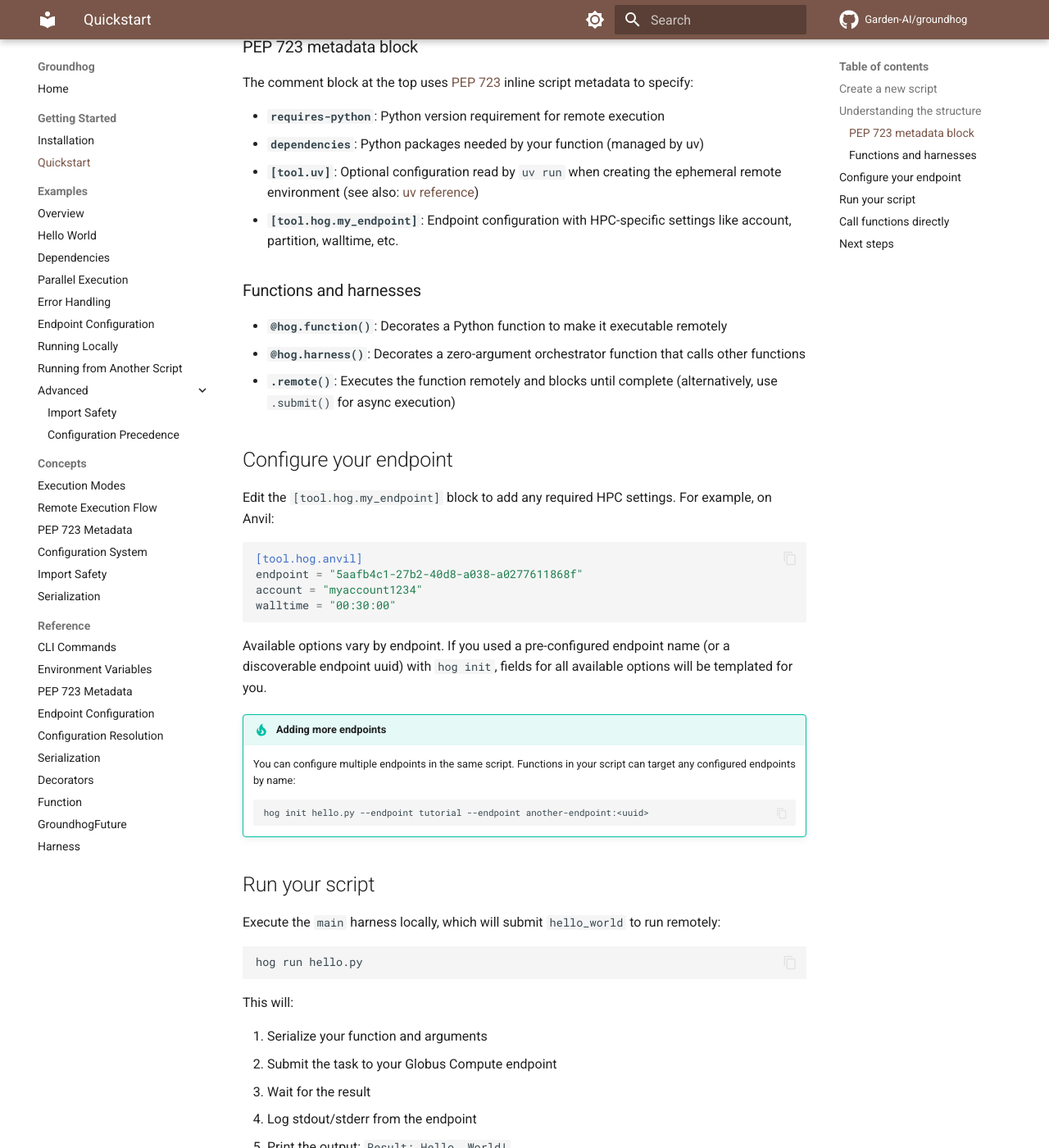
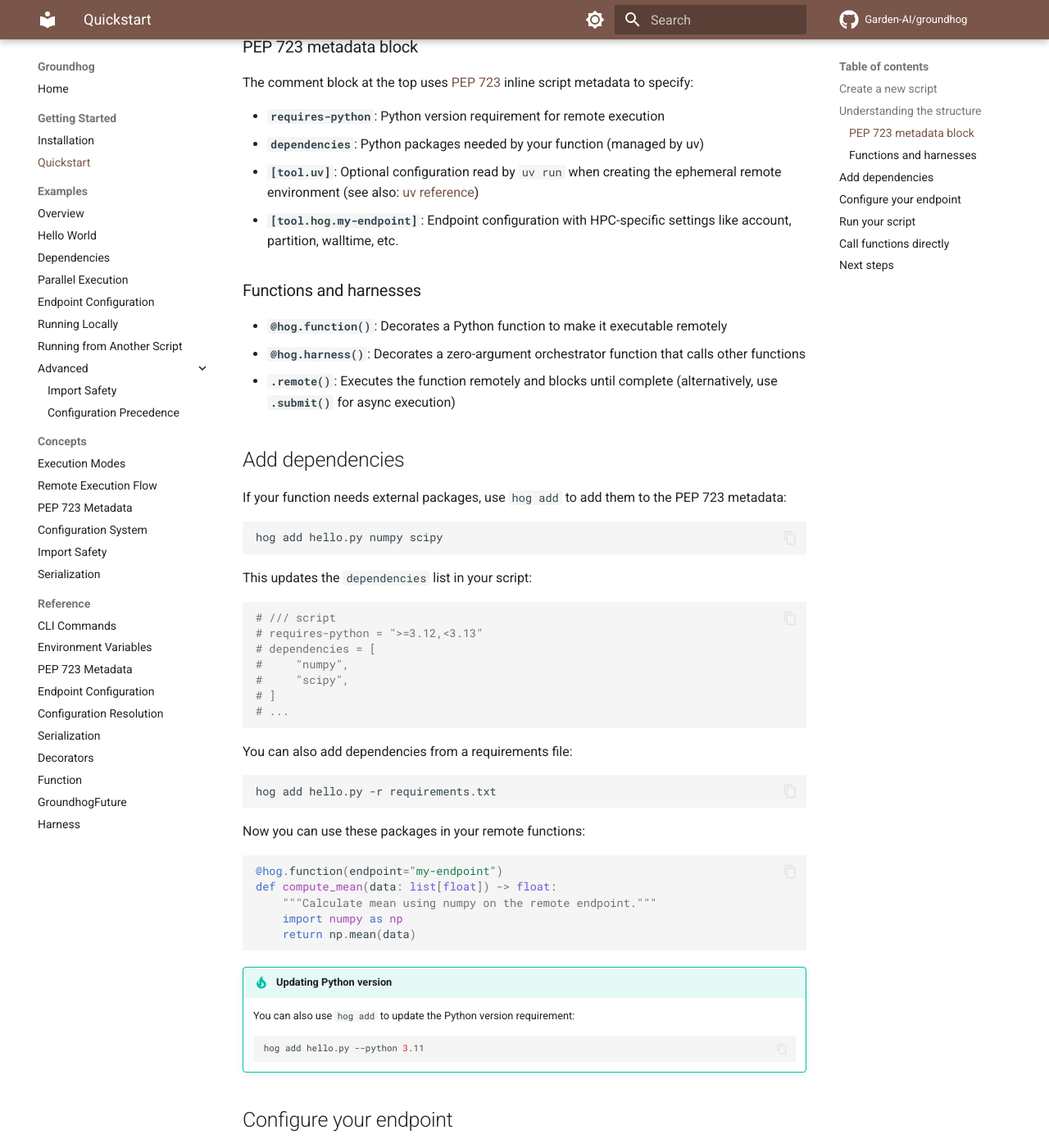
Before and after one commit to Garden-AI/groundhog, an MkDocs documentation site: the page built from docs/getting-started/quickstart.md, in a window 1280 px wide and 1400 px high, scrolled down 1215 px. Shown: the whole window at 82% size. Built offline with MkDocs 1.6.1 and Material for MkDocs 9.7.7, drawn with Linux system fonts in a browser that asks for light colours; comment, search, counter and statistics services are not loaded; the version menu is left out; some of the changed text lies outside the part shown.

Commit message:
edit quickstart

````diff
--- a/docs/getting-started/quickstart.md
+++ b/docs/getting-started/quickstart.md
@@ -25,14 +25,14 @@
 # [tool.uv]
 # exclude-newer = "2025-12-10T00:00:00Z"
 #
-# [tool.hog.my_endpoint]
+# [tool.hog.my-endpoint]
 # endpoint = "your-endpoint-uuid"
 # # Configure endpoint-specific options here
 # ///
 
 import groundhog_hpc as hog
 
-@hog.function(endpoint="my_endpoint")
+@hog.function(endpoint="my-endpoint")
 def hello_world(name: str = "World") -> str:
     """Example function that can be run remotely on your HPC cluster."""
     return f"Hello, {name}!"
@@ -54,17 +54,60 @@
 - **`requires-python`**: Python version requirement for remote execution
 - **`dependencies`**: Python packages needed by your function (managed by uv)
 - **`[tool.uv]`**: Optional configuration read by `uv run` when creating the ephemeral remote environment (see also: [uv reference](https://docs.astral.sh/uv/reference/settings/))
-- **`[tool.hog.my_endpoint]`**: Endpoint configuration with HPC-specific settings like account, partition, walltime, etc.
+- **`[tool.hog.my-endpoint]`**: Endpoint configuration with HPC-specific settings like account, partition, walltime, etc.
 
 ### Functions and harnesses
 
 - **`@hog.function()`**: Decorates a Python function to make it executable remotely
 - **`@hog.harness()`**: Decorates a zero-argument orchestrator function that calls other functions
-- **`.remote()`**: Executes the function remotely and blocks until complete (alternatively, use `.submit()` for async execution)
+- **`.remote()`**: Executes the function remotely and blocks until complete (alternatively, use **`.submit()`** for async execution)
+
+## Add dependencies
+
+If your function needs external packages, use `hog add` to add them to the PEP 723 metadata:
+
+```bash
+hog add hello.py numpy scipy
+```
+
+This updates the `dependencies` list in your script:
+
+```python
+# /// script
+# requires-python = ">=3.12,<3.13"
+# dependencies = [
+#     "numpy",
+#     "scipy",
+# ]
+# ...
+```
+
+You can also add dependencies from a requirements file:
+
+```bash
+hog add hello.py -r requirements.txt
+```
+
+Now you can use these packages in your remote functions:
+
+```python
+@hog.function(endpoint="my-endpoint")
+def compute_mean(data: list[float]) -> float:
+    """Calculate mean using numpy on the remote endpoint."""
+    import numpy as np
+    return np.mean(data)
+```
+
+!!! tip "Updating Python version"
+    You can also use `hog add` to update the Python version requirement:
+
+    ```bash
+    hog add hello.py --python 3.11
+    ```
 
 ## Configure your endpoint
 
-Edit the `[tool.hog.my_endpoint]` block to add any required HPC settings. For example, on Anvil:
+Edit the `[tool.hog.my-endpoint]` block to add any required HPC settings. For example, on Anvil:
 
 ```toml
 [tool.hog.anvil]
@@ -121,12 +164,11 @@
 print(result)  # "Hello, Local Machine!"
 ```
 
-!!! note "Import safety"
-    Groundhog prevents module-level `.remote()` calls to avoid infinite recursion. See [Import Safety](../concepts/import-safety.md) for details.
+1. **Important:** Always import `groundhog_hpc` to initialize groundhog's import hook _before_ importing functions from groundhog scripts. If not marked as safe by the import hook, `.remote`, `.local`, and `.submit` calls will fail with a `ModuleImportError`. See [Import Safety](../concepts/import-safety.md) for details.
 
 ## Next steps
 
-- **[Examples](../examples/index.md)**: See more complete examples including dependencies, parallel execution, and error handling
+- **[Examples](../examples/index.md)**: See more complete examples including dependencies and parallel execution
 - **[Execution Modes](../concepts/execution-modes.md)**: Learn about the different ways to invoke groundhog functions
 - **[Configuration](../concepts/configuration.md)**: Understand the configuration system
 - **[CLI Reference](../api/cli.md)**: Full documentation of `hog` commands
--- a/mkdocs.yml
+++ b/mkdocs.yml
@@ -96,7 +96,6 @@
     - Hello World: examples/hello-world.md
     - Dependencies: examples/dependencies.md
     - Parallel Execution: examples/parallel-execution.md
-    - Error Handling: examples/error-handling.md
     - Endpoint Configuration: examples/configuration.md
     - Running Locally: examples/local.md
     - Running from Another Script: examples/imported_function.md
--- a/pyproject.toml
+++ b/pyproject.toml
@@ -69,6 +69,7 @@
   "mkdocs>=1.6.0",
   "mkdocs-material>=9.5.0",
   "mkdocstrings[python]>=0.26.0",
+  "click<=8.2.1",  # NOTE: can be changed to >=8.3.2 when released
 ]
 
 
````
Also changed, not shown: other parts of docs/getting-started/quickstart.md (+3 -3 lines), 1 other file.
